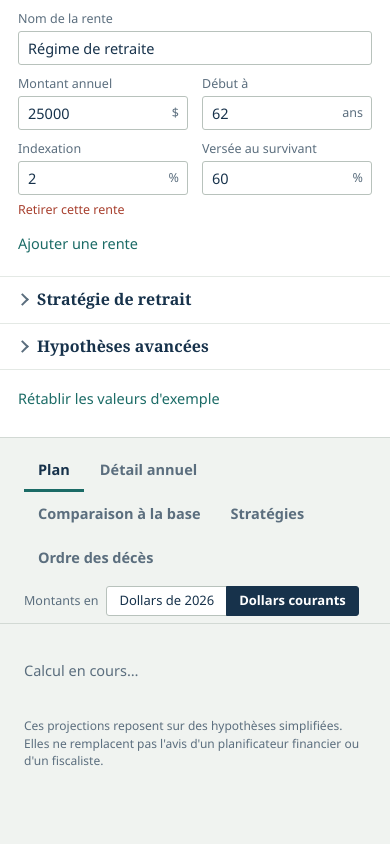
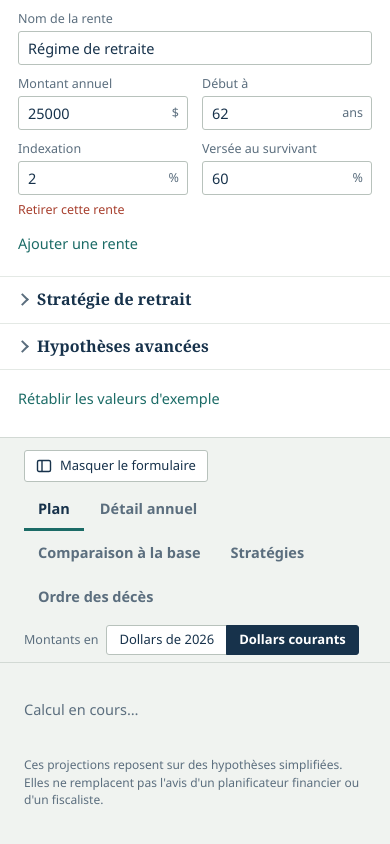
Before and after one commit to blaisn/decumulation, a website with bundled scripts: page ui/index.html in a window 390 px wide. Shown: the part 2355-3199 px from the top of the page. Before the commit the page ends 3164 px from the top, so only its background shows below. Built offline with nearby package versions, Linux system fonts and the light colour scheme.

Commit message:
Interface : bouton pour masquer le formulaire

```diff
--- a/ui/index.html
+++ b/ui/index.html
@@ -16,7 +16,13 @@
     <aside id="inputs" class="inputs" aria-label="Données du couple"><div id="basebar" class="basebar" aria-live="polite"></div><div id="formbody"></div></aside>
     <section class="results" aria-label="Résultats">
       <div class="tabbar">
-        <div id="tabs" class="tabs" role="tablist" aria-label="Sections des résultats"></div>
+        <div class="lead">
+          <button type="button" id="toggle-form" class="toggle" aria-controls="inputs" aria-expanded="true">
+            <svg viewBox="0 0 16 16" aria-hidden="true"><rect x="1.5" y="2.5" width="13" height="11" rx="1.5" fill="none" stroke="currentColor" stroke-width="1.4"/><line x1="6" y1="2.5" x2="6" y2="13.5" stroke="currentColor" stroke-width="1.4"/></svg>
+            <span class="lbl">Masquer le formulaire</span>
+          </button>
+          <div id="tabs" class="tabs" role="tablist" aria-label="Sections des résultats"></div>
+        </div>
         <div id="units" class="units" role="radiogroup" aria-labelledby="units-l"></div>
       </div>
       <div id="panel" class="panel" role="tabpanel"></div>
--- a/ui/src/main.ts
+++ b/ui/src/main.ts
@@ -10,6 +10,7 @@ import { renderForm, setPath } from "./form";
 import { changedPaths, defaultForm, describeChanges, fileFromJson, fileToJson, formFromJson, formToJson, newPension, strategyToForm, toScenario } from "./model";
 import type { BaseSnapshot, FormState } from "./model";
 import { openScenarioFile, saveFile } from "./platform";
+import { parsePrefs } from "./prefs";
 import { deathBestTable, deathMatrix, deathRankTable, strategiesTable, yearTable } from "./tables";
 
 // Clés du stockage local (formulaire, données de base, préférences).
@@ -24,12 +25,11 @@ let base: BaseSnapshot | null = loadBase();
 let changesOpen = false;
 const openSecs = new Set(["general", "spouse0", "spouse1"]);
 let tab: Tab = "plan";
-/** Dollars constants (true) ou dollars courants avec l'inflation (false, par défaut). */
-let real = loadPrefs();
-function loadPrefs(): boolean {
-  try { return (JSON.parse(localStorage.getItem(PREFS_KEY) ?? "{}") as { real?: boolean }).real === true; } catch { return false; }
-}
-function savePrefs() { try { localStorage.setItem(PREFS_KEY, JSON.stringify({ real })); } catch { /* stockage indisponible */ } }
+/** Préférences : dollars constants (true) ou courants avec l'inflation (false, par défaut); formulaire masqué ou non. */
+const prefs = (() => { try { return parsePrefs(localStorage.getItem(PREFS_KEY)); } catch { return parsePrefs(null); } })();
+let real = prefs.real;
+let hideForm = prefs.hideForm;
+function savePrefs() { try { localStorage.setItem(PREFS_KEY, JSON.stringify({ real, hideForm })); } catch { /* stockage indisponible */ } }
 let deathAgesText = "75, 80, 85, 90";
 let deathMode: "longevity" | "first" = "longevity";
 let longevityStates = 5;
@@ -228,6 +228,20 @@ inputs.addEventListener("click", (e) => {
 
 // ---------------------------------------------------------------- résultats
 const TABS: [Tab, string][] = [["plan", "Plan"], ["detail", "Détail annuel"], ["compare", "Comparaison à la base"], ["strategies", "Stratégies"], ["deaths", "Ordre des décès"]];
+// Masquer le formulaire : l'onglet « Détail annuel » prend alors toute la largeur de la fenêtre.
+const splitEl = document.querySelector(".split") as HTMLElement;
+const toggleBtn = document.getElementById("toggle-form") as HTMLButtonElement;
+function applyFormVisibility() {
+  splitEl.classList.toggle("form-hidden", hideForm);
+  inputs.hidden = hideForm;
+  toggleBtn.setAttribute("aria-expanded", String(!hideForm));
+  toggleBtn.querySelector(".lbl")!.textContent = hideForm ? "Afficher le formulaire" : "Masquer le formulaire";
+}
+toggleBtn.addEventListener("click", () => {
+  hideForm = !hideForm;
+  if (hideForm && inputs.contains(document.activeElement)) toggleBtn.focus();   // le focus ne doit pas rester dans un panneau caché
+  savePrefs(); applyFormVisibility();
+});
 const unitsEl = document.getElementById("units") as HTMLElement;
 function renderUnits() {
   const y = esc(form.assumptions.startYear.trim() || "départ");
@@ -377,6 +391,7 @@ function renderPanel() {
   const html = tab === "plan" ? planPanel() : tab === "detail" ? detailPanel() : tab === "compare" ? comparePanelHtml() : tab === "strategies" ? strategiesPanel() : deathsPanel();
   const keep = document.activeElement?.id;
   panel.innerHTML = html + `<p class="disclaimer">Ces projections reposent sur des hypothèses simplifiées. Elles ne remplacent pas l'avis d'un planificateur financier ou d'un fiscaliste.</p>`;
+  panel.className = `panel tab-${tab}`;
   panel.setAttribute("aria-labelledby", `tab-${tab}`);
   if (keep) document.getElementById(keep)?.focus();
 }
@@ -444,6 +459,7 @@ document.getElementById("open")!.addEventListener("click", async () => {
 // ---------------------------------------------------------------- démarrage
 renderTabs();
 renderUnits();
+applyFormVisibility();
 renderInputs();
 renderPanel();
 schedulePlan(0);
--- /dev/null
+++ b/ui/src/prefs.ts
@@ -0,0 +1,16 @@
+// Préférences d'affichage conservées entre deux ouvertures (stockage local).
+
+export interface Prefs {
+  real: boolean; // montants en dollars constants (true) ou courants avec l'inflation (false)
+  hideForm: boolean; // panneau du formulaire masqué pour donner toute la largeur aux résultats
+}
+
+/** Lit les préférences; toute valeur absente, invalide ou d'une ancienne version reprend sa valeur par défaut. */
+export function parsePrefs(text: string | null): Prefs {
+  try {
+    const p = JSON.parse(text ?? "{}") as Partial<Prefs> | null;
+    return { real: p?.real === true, hideForm: p?.hideForm === true };
+  } catch {
+    return { real: false, hideForm: false };
+  }
+}
--- a/ui/styles.css
+++ b/ui/styles.css
@@ -92,7 +92,15 @@ legend { padding: 0; margin-bottom: 8px; font-size: 13px; font-weight: 600; }
 
 /* ---- résultats */
 .tabbar { position: sticky; top: 0; z-index: 2; display: flex; flex-wrap: wrap; align-items: flex-end; justify-content: space-between; gap: 6px 20px; padding: 12px 24px 0; background: var(--paper); border-bottom: 1px solid var(--rule); }
+.tabbar .lead { display: flex; flex-wrap: wrap; align-items: flex-end; gap: 0 16px; }
 .tabs { display: flex; flex-wrap: wrap; gap: 2px; }
+.toggle { display: inline-flex; align-items: center; gap: 8px; height: 32px; margin-bottom: 7px; padding: 0 11px; font-size: 13px; color: var(--ink); background: var(--panel); border: 1px solid var(--field); border-radius: 3px; }
+.toggle:hover { background: var(--rule-soft); }
+.toggle svg { width: 16px; height: 16px; flex: none; }
+.inputs[hidden] { display: none; }
+.split.form-hidden { grid-template-columns: 1fr; }
+.split.form-hidden .panel.tab-detail { max-width: none; }
+.split.form-hidden .panel.tab-detail .note { max-width: none; }
 .units { display: flex; align-items: center; gap: 0; margin-bottom: 7px; }
 .units-l { margin-right: 8px; font-size: 12.5px; color: var(--muted); }
 .units button { height: 30px; padding: 0 12px; font-size: 13px; color: var(--ink); background: var(--panel); border: 1px solid var(--field); }
@@ -175,6 +183,7 @@ select#states { min-width: 340px; max-width: 100%; height: 34px; padding: 0 9px;
 .data th.ages { font-variant-numeric: tabular-nums; color: var(--muted); white-space: nowrap; }
 .data.year tbody th[scope="row"] { min-width: 0; white-space: nowrap; }
 .data.year { font-size: 12px; }
+.data.year th, .data.year td { padding: 6px 5px; }
 .data th .sub { display: block; font-weight: 400; font-size: 11px; color: var(--muted); }
 .data tr.short { --row-bg: #f8e6e2; }
 .data tbody tr:hover { --row-bg: #eef3ef; }
```
Also changed, not shown: tests/ui.test.ts (+17 -0 lines), README.md.
